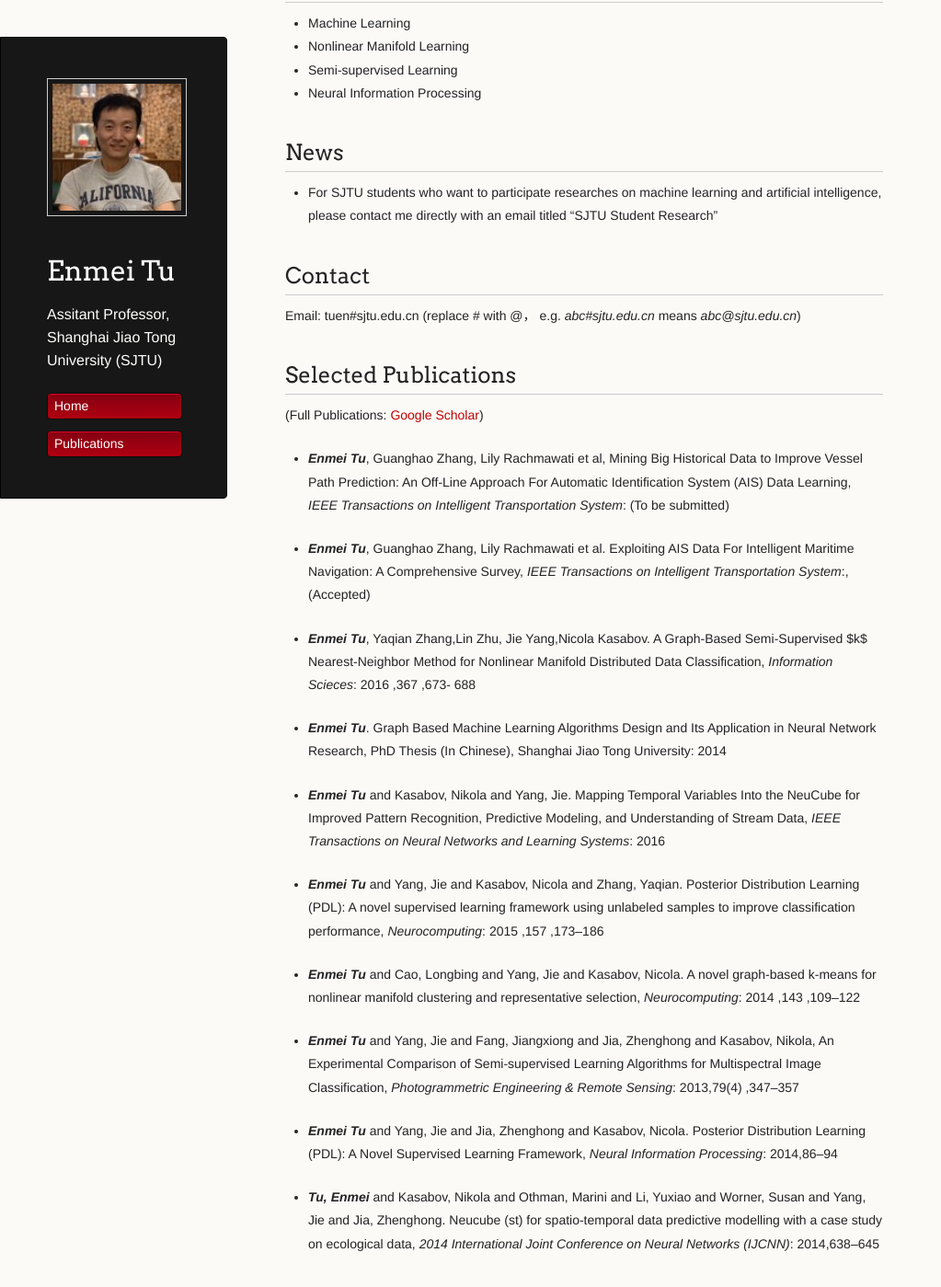
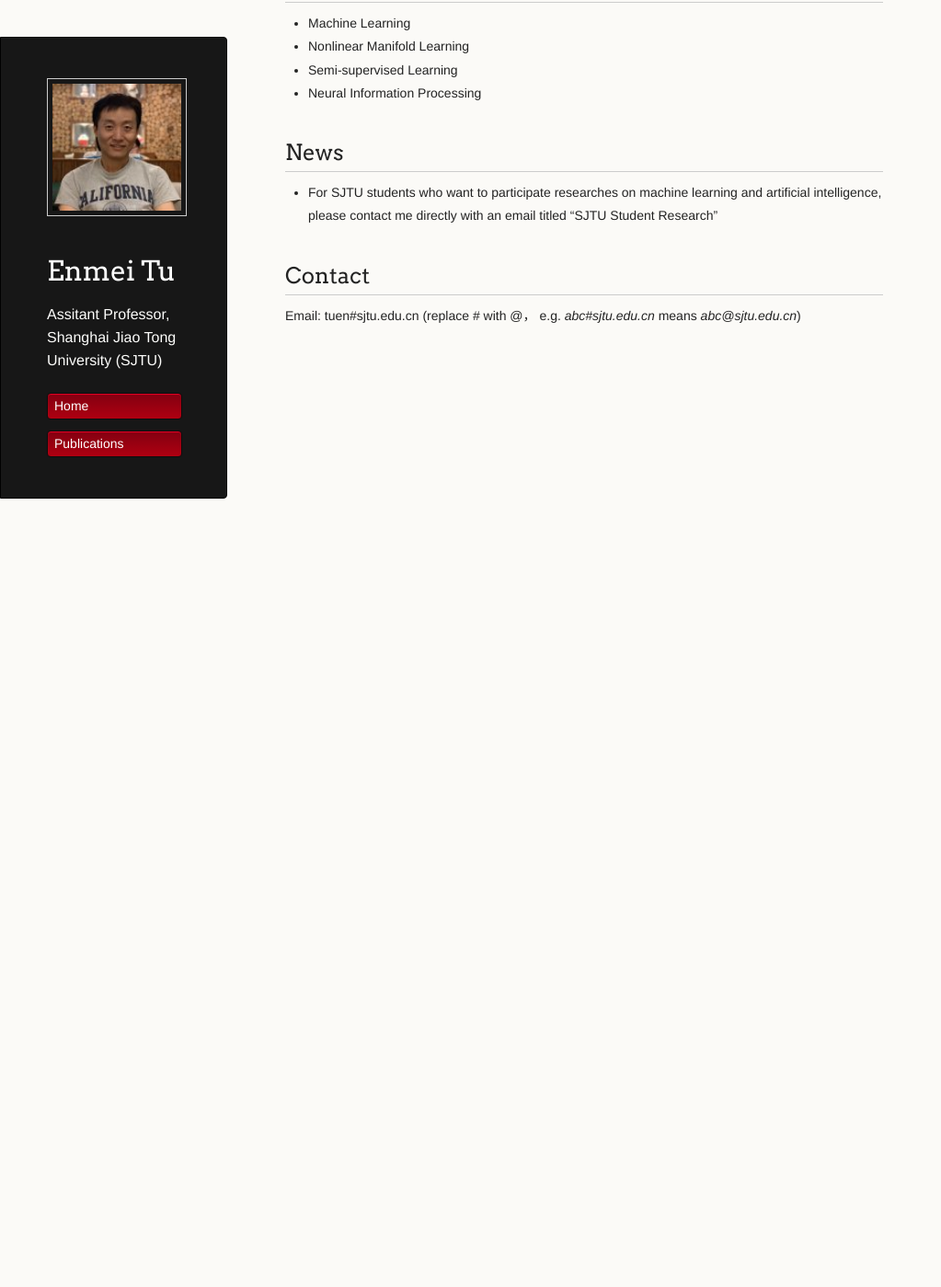
Before and after one commit to hellotem/enmeitu.github.io, a Jekyll site: the page built from index.md, in a window 1280 px wide and 1400 px high, scrolled down 297 px. Shown: the whole window at 92% size, without its empty margins (0-1023 px from the left). Built offline with Jekyll 4.4.1, drawn with Linux system fonts in a browser that asks for light colours; after the commit the page ends 900 px from its top, so only the background shows below that.

Commit message:
Update index.md

```diff
--- a/index.md
+++ b/index.md
@@ -26,28 +26,6 @@ I am an assistant professor at the School of Electronic Information and Electric
 
 ## Contact
 Email: tuen#sjtu.edu.cn (replace # with @， e.g. _abc#sjtu.edu.cn_ means _abc@sjtu.edu.cn_)
-
-## Selected Publications
-(Full Publications: [Google Scholar](https://scholar.google.com.sg/citations?user=TDg-0cQAAAAJ&hl=en))
-* ***Enmei Tu***, Guanghao Zhang, Lily Rachmawati et al, Mining Big Historical Data to Improve Vessel Path Prediction: An Off-Line Approach For Automatic Identification System (AIS) Data Learning, _IEEE Transactions on Intelligent  Transportation System_: (To be submitted)
-
-* ***Enmei Tu***, Guanghao Zhang, Lily Rachmawati et al. Exploiting AIS Data For Intelligent Maritime Navigation: A Comprehensive Survey, _IEEE Transactions on Intelligent Transportation System_:, (Accepted)
-
-* ***Enmei Tu***, Yaqian Zhang,Lin Zhu, Jie Yang,Nicola Kasabov. A Graph-Based Semi-Supervised $k$ Nearest-Neighbor Method for Nonlinear Manifold Distributed Data Classification, _Information Scieces_: 2016 ,367 ,673- 688
-
-* ***Enmei Tu***. Graph Based Machine Learning Algorithms Design and Its Application in Neural Network Research, PhD Thesis (In Chinese), Shanghai Jiao Tong University: 2014
-
-* ***Enmei Tu*** and Kasabov, Nikola and Yang, Jie. Mapping Temporal Variables Into the NeuCube for Improved Pattern Recognition, Predictive Modeling, and Understanding of Stream Data, _IEEE Transactions on Neural Networks and  Learning Systems_: 2016
-
-* ***Enmei Tu*** and Yang, Jie and Kasabov, Nicola and Zhang, Yaqian. Posterior Distribution Learning (PDL): A novel supervised learning framework using unlabeled samples to improve classification performance, _Neurocomputing_: 2015 ,157 ,173--186
-
-* ***Enmei Tu*** and Cao, Longbing and Yang, Jie and Kasabov, Nicola. A novel graph-based k-means for nonlinear manifold clustering and representative selection, _Neurocomputing_: 2014 ,143 ,109--122
-
-* ***Enmei Tu*** and Yang, Jie and Fang, Jiangxiong and Jia, Zhenghong and Kasabov, Nikola, An Experimental Comparison of Semi-supervised Learning Algorithms for Multispectral Image Classification, _Photogrammetric Engineering & Remote Sensing_: 2013,79(4) ,347--357
-
-* ***Enmei Tu*** and Yang, Jie and Jia, Zhenghong and Kasabov, Nicola. Posterior Distribution Learning (PDL): A Novel Supervised Learning Framework, _Neural Information Processing_: 2014,86--94
-
-* ***Tu, Enmei*** and Kasabov, Nikola and Othman, Marini and Li, Yuxiao and Worner, Susan and Yang, Jie and Jia, Zhenghong. Neucube (st) for spatio-temporal data predictive modelling with a case study on ecological data,  _2014 International Joint Conference on Neural Networks (IJCNN)_: 2014,638--645
 
 
 <!-- ### Header 3
```
